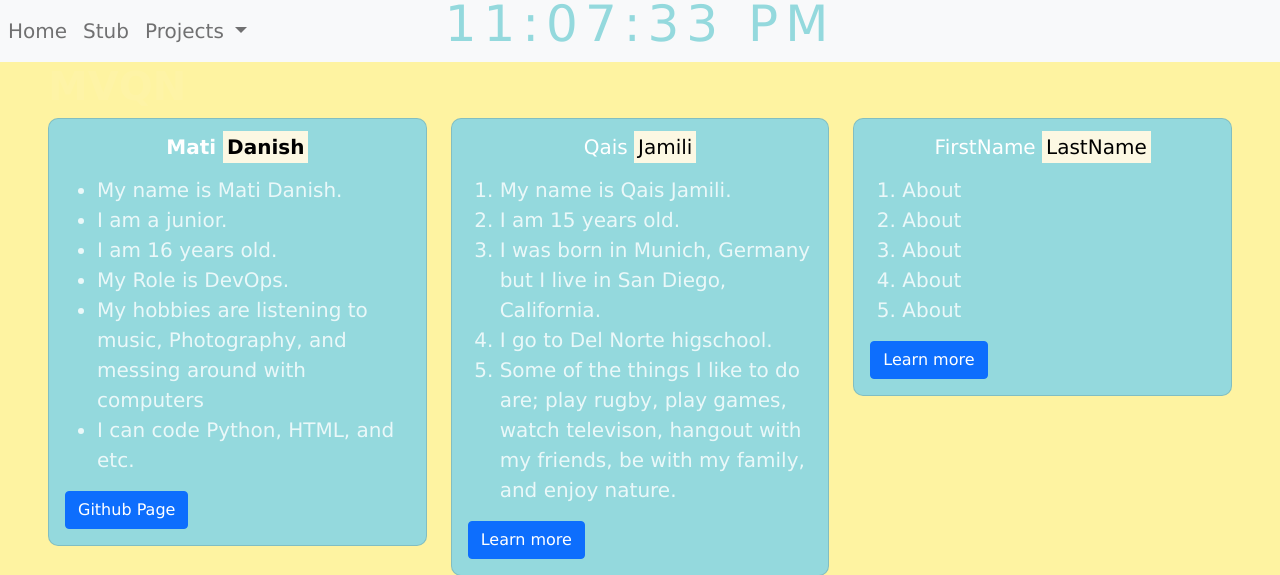
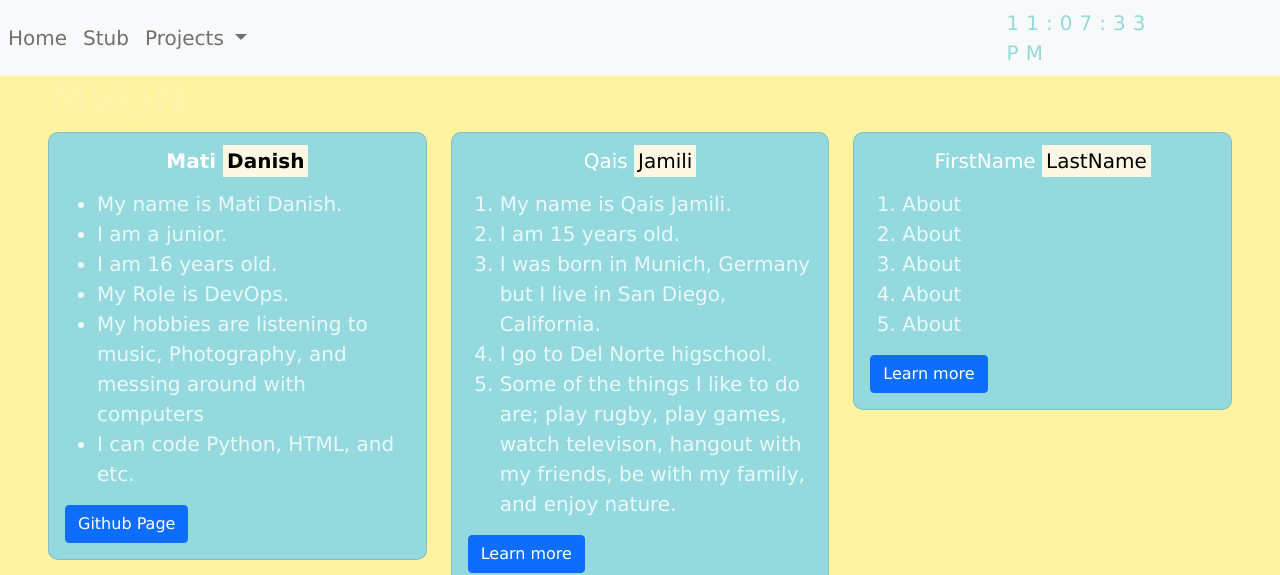
Before and after one commit to hsinaDitaM/MVQN, a Flask app: page / in a window 1280 px wide. Shown: the top 575 px of the page. Run offline with Flask 2, Linux system fonts and the light colour scheme.

Commit message:
fixed the clock fr this time

```diff
--- a/templates/layouts/navbar.html
+++ b/templates/layouts/navbar.html
@@ -4,15 +4,13 @@ This HTML is setup as a fragment allowing it to be "included" by other HTML file
 
 <style>
     .clock {
-    position: absolute;
-    top: 33%;
-    left: 50%;
-    transform: translateX(-50%) translateY(-370%);
-    color: rgb(148, 217, 221);
-    font-size: 50px;
-    font-family: verdana;
-    letter-spacing: 7px;
-        }
+        transform: translateX(-60%) translateY(-0%);
+        color: rgb(148, 217, 221);
+        font-size: 20px;
+        font-family: 'verdana';
+        letter-spacing: 7px;
+    }
+
 </style>
 <nav class="navbar navbar-expand-lg navbar-light bg-light">
     <button class="navbar-toggler" type="button" data-toggle="collapse" data-target="#navbarNavAltMarkup" aria-controls="navbarNavAltMarkup" aria-expanded="false" aria-label="Toggle navigation">
@@ -26,7 +24,23 @@ This HTML is setup as a fragment allowing it to be "included" by other HTML file
         </div>
     </div>
     <div class="collapse navbar-collapse" id="navbarNavDarkDropdown" style= "width: 90%;">
-        <div id="MyClockDisplay" class="clock" onload="showTime()"></div>
+        <ul class="navbar-nav">
+            <li class="nav-item dropdown">
+                <a class="nav-link dropdown-toggle" href="#" id="navbarDarkDropdownMenuLink" role="button" data-bs-toggle="dropdown" aria-expanded="false">
+                    Projects
+                </a>
+                <ul class="dropdown-menu dropdown-menu-dark" aria-labelledby="navbarDarkDropdownMenuLink">
+                    <li><a class="dropdown-item" href={{ url_for('projects.portfolio') }}>Portfolio</a></li>
+                    <li><a class="dropdown-item" href={{ url_for('projects.kangaroos') }}>Kangaroos</a></li>
+                    <li><a class="dropdown-item" href={{ url_for('projects.walruses') }}>Walruses</a></li>
+                    <li><a class="dropdown-item" href={{ url_for('projects.hawkers') }}>Hawkers</a></li>
+                </ul>
+            </li>
+        </ul>
+    </div>
+
+    <div class="clock-container">
+        <div id="MyClockDisplay" class="clock" onload="showTime()">03:49:01 PM</div>
         <script>
             function showTime(){
             var date = new Date();
@@ -58,18 +72,5 @@ This HTML is setup as a fragment allowing it to be "included" by other HTML file
 
         showTime();
         </script>
-        <ul class="navbar-nav">
-            <li class="nav-item dropdown">
-                <a class="nav-link dropdown-toggle" href="#" id="navbarDarkDropdownMenuLink" role="button" data-bs-toggle="dropdown" aria-expanded="false">
-                    Projects
-                </a>
-                <ul class="dropdown-menu dropdown-menu-dark" aria-labelledby="navbarDarkDropdownMenuLink">
-                    <li><a class="dropdown-item" href={{ url_for('projects.portfolio') }}>Portfolio</a></li>
-                    <li><a class="dropdown-item" href={{ url_for('projects.kangaroos') }}>Kangaroos</a></li>
-                    <li><a class="dropdown-item" href={{ url_for('projects.walruses') }}>Walruses</a></li>
-                    <li><a class="dropdown-item" href={{ url_for('projects.hawkers') }}>Hawkers</a></li>
-                </ul>
-            </li>
-        </ul>
     </div>
 </nav>
```
